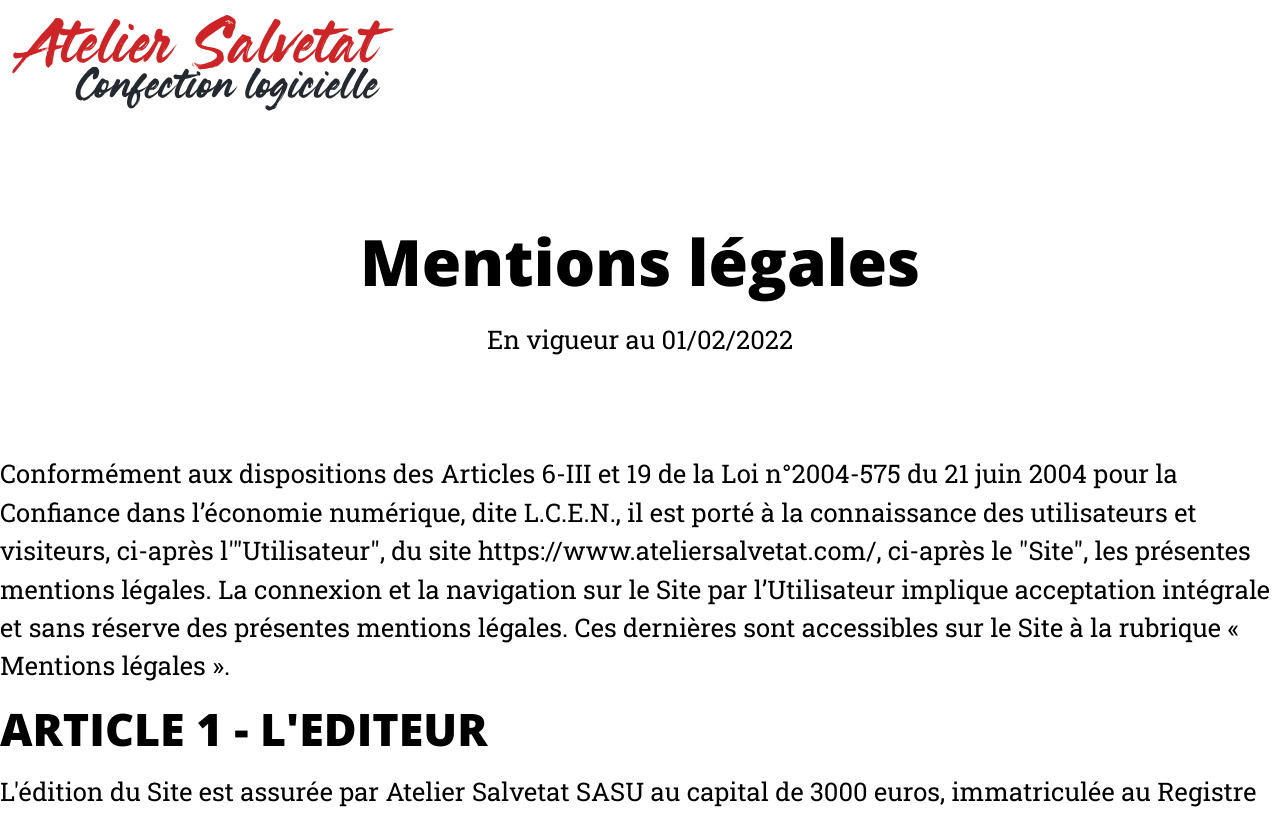
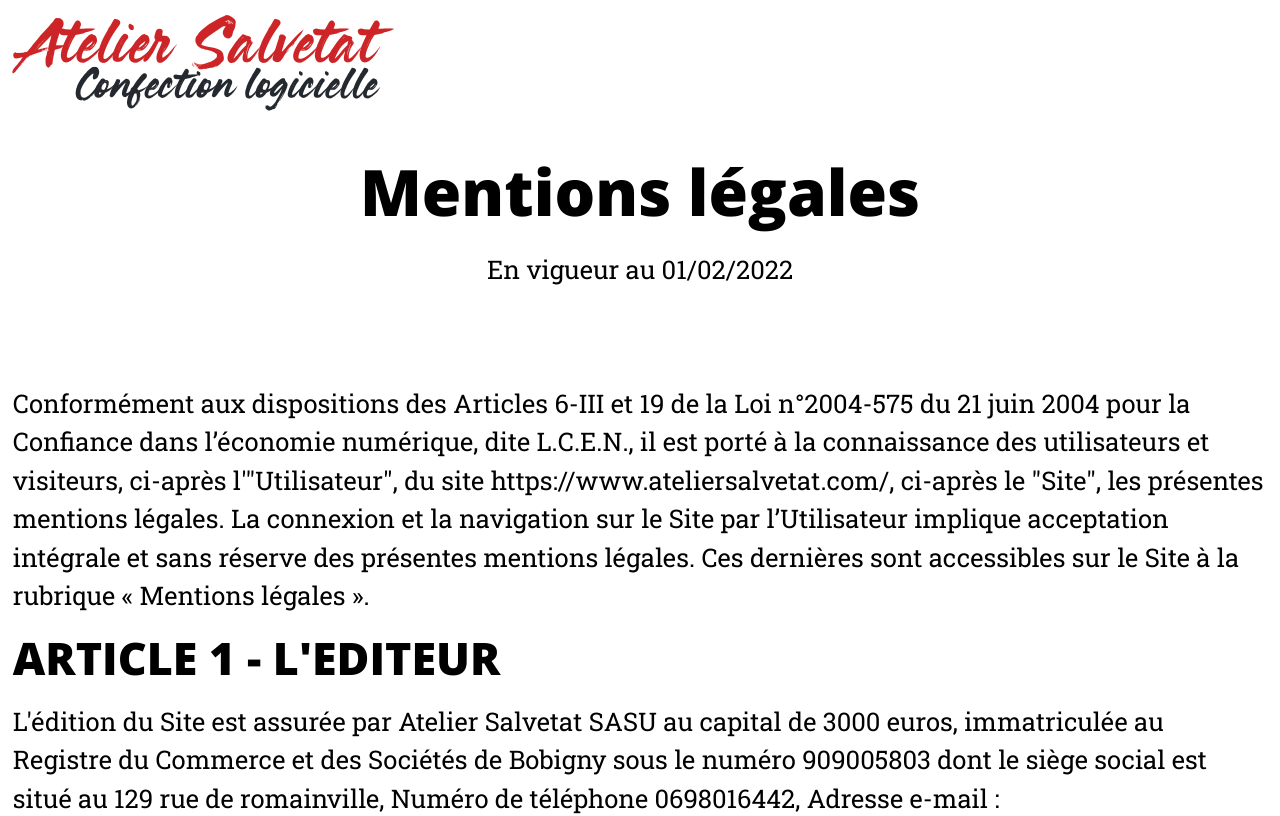
Before and after one commit to Fred-AtelierSalvetat/ateliersalvetat.com, a Next.js app: page /mentions-legales in a window 1280 px wide. Shown: the top 816 px of the page. Built offline with nearby package versions, Linux system fonts and the light colour scheme.

Commit message:
Add typetura margin to legalpage

```diff
--- a/components/LegalPage.jsx
+++ b/components/LegalPage.jsx
@@ -1,10 +1,11 @@
 import React from "react";
 
 import styles from "./legalpage.module.scss";
+import classNames from "classnames";
 
 const LegalPage = () => {
   return (
-    <main className={styles.legalpage}>
+    <main className={classNames(styles.legalpage, "margin1rem")}>
       <div className={styles.titleblock}>
         <h1>
           Mentions légales
--- a/components/legalpage.module.scss
+++ b/components/legalpage.module.scss
@@ -1,7 +1,6 @@
 @import "../sass/params";
 
 .legalpage {
-  margin-block: $pageVerticalPadding;
   .titleblock {
     margin-bottom: $pageVerticalPadding;
     h1 {
```
